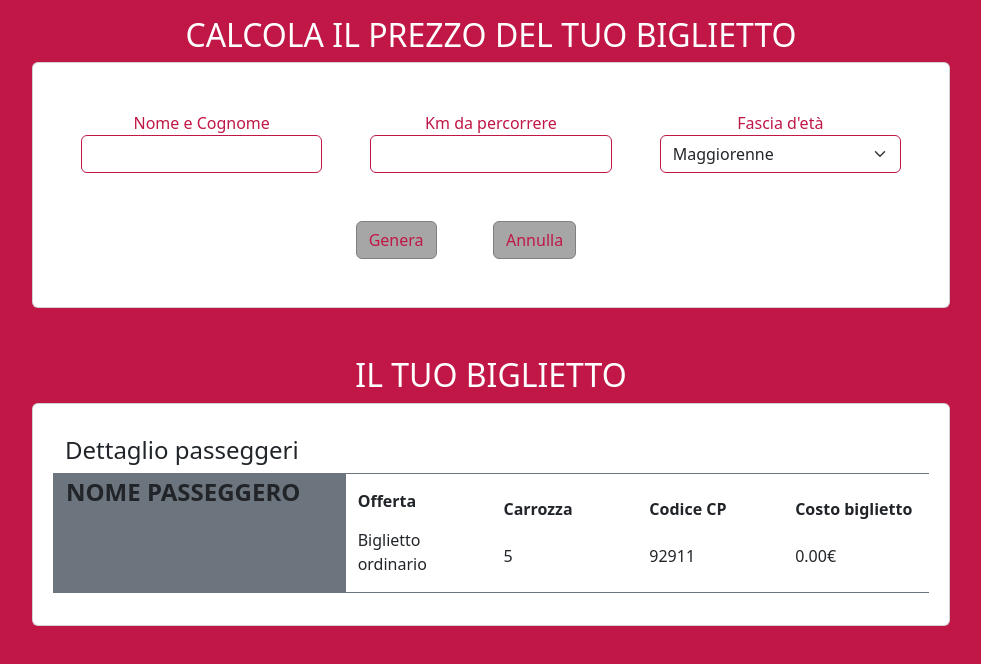
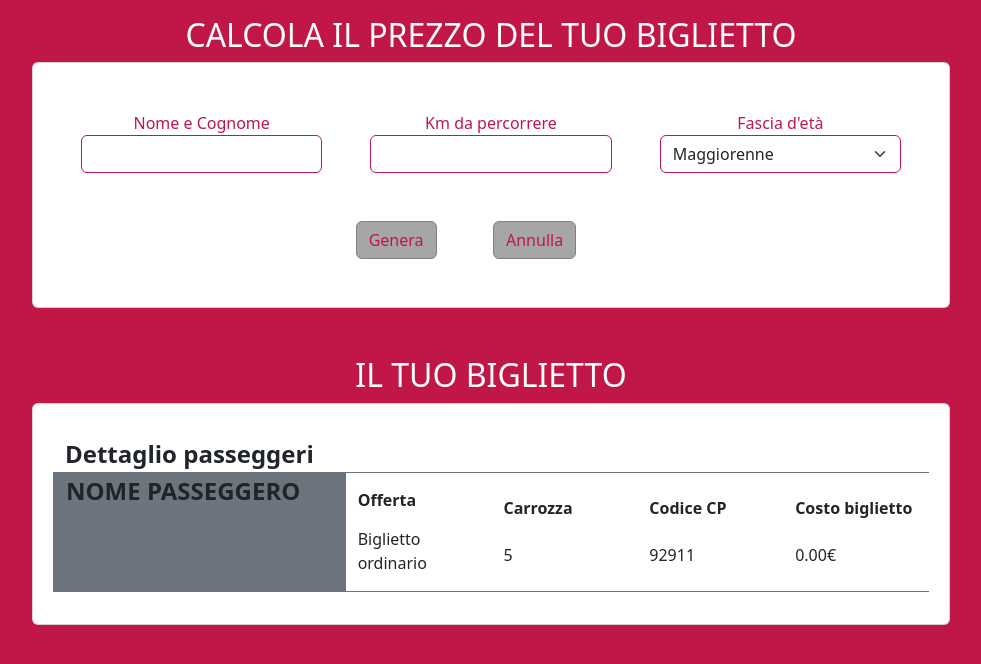
Before and after one commit to AlessandroGattuso/js-biglietto-treno-form, a plain HTML site: page index.html in a window 1280 px wide. Both pictures are taken after a click on the button "Genera". Shown: the whole page, without its empty margins (149-1130 px from the left). Drawn offline with nearby package versions, Linux system fonts and the light colour scheme.

Commit message:
change h4 with strong of detail passanger

```diff
--- a/index.html
+++ b/index.html
@@ -50,7 +50,7 @@
       <h2 class="text-white text-center">IL TUO BIGLIETTO</h2>
       <div class="card p-3">
        <div class="card-body">
-        <h4>Dettaglio passeggeri</h4>
+        <strong class="fs-4">Dettaglio passeggeri</strong>
         <div class="row height-120px border border-secondary border-end-0">
           <div class="col-4 bg-secondary">
             <strong class="d-block fs-4">NOME PASSEGGERO</strong>
```
